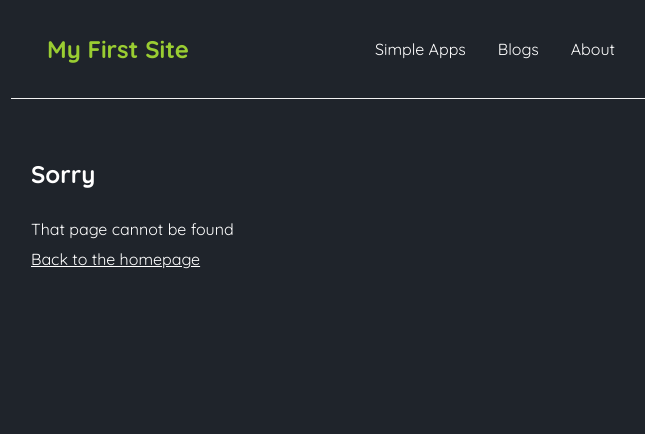
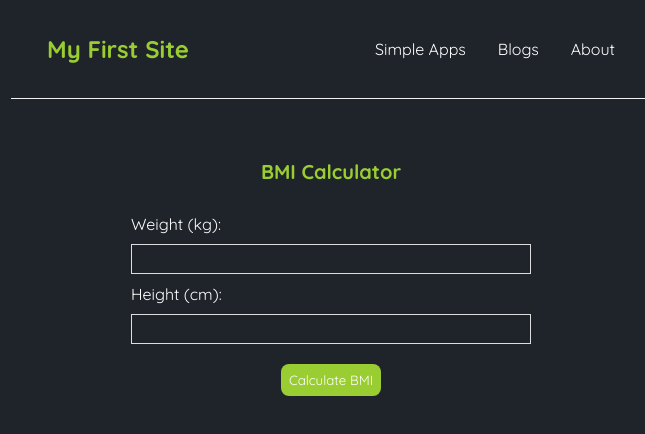
Before and after one commit to mpinmpin/My-First-Site-With-React, a React (Create React App) app: page /bmicalculator in a window 1280 px wide. Shown: the top 434 px of the page, without its empty margins (309-954 px from the left). Built offline with nearby package versions, Linux system fonts and the light colour scheme.

Commit message:
Edited projects' name. Added BMI Calculator

```diff
--- a/package.json
+++ b/package.json
@@ -1,5 +1,5 @@
 {
-  "name": "dojo-blog",
+  "name": "my-site",
   "version": "0.1.0",
   "private": true,
   "dependencies": {
--- a/src/App.js
+++ b/src/App.js
@@ -7,6 +7,7 @@ import NotFound from './NotFound';
 import About from './About';
 import BlogsPage from './BlogsPage';
 import Counter from './Counter';
+import BMICalculator from './BMICalculator';
 
 function App() {
 
@@ -18,6 +19,9 @@ function App() {
           <Switch>
             <Route exact path="/">
               <Home/>
+            </Route>
+            <Route path="/bmicalculator">
+              <BMICalculator/>
             </Route>
             <Route path="/counter">
               <Counter/>
--- /dev/null
+++ b/src/BMICalculator.js
@@ -0,0 +1,41 @@
+import { useState } from "react";
+
+const BMICalculator = () => {
+    const [height, setHeight] = useState('');
+    const [weight, setWeight] = useState('');
+    const [bmi, setBMI] = useState(null);
+
+    const calculateBMI = () => {
+        const weightInPounds = parseFloat(weight);
+        const heightInInches = parseFloat(height / 100);
+        const calculatedBMI = (weightInPounds / (heightInInches * heightInInches));
+
+        setBMI(calculatedBMI.toFixed(2));
+    };
+
+    return (
+        <div className="bmi">
+            <h2>BMI Calculator</h2>
+            <div>
+                <label>Weight (kg):</label>
+                <input
+                type="number"
+                value={weight}
+                onChange={(e) => setWeight(e.target.value)}
+                />
+            </div>
+            <div>
+                <label>Height (cm):</label>
+                <input
+                type="number"
+                value={height}
+                onChange={(e) => setHeight(e.target.value)}
+                />
+                </div>
+            <button onClick={calculateBMI}>Calculate BMI</button>
+            {bmi && <p>Your BMI is: {bmi}</p>}
+        </div>
+     );
+}
+
+export default BMICalculator;
--- a/src/Navbar.js
+++ b/src/Navbar.js
@@ -12,6 +12,7 @@ const Navbar = () => {
                         <i class="fa fa-caret-down"></i>
                     </button>
                     <div className="dropdown-content">
+                        <Link to="/bmicalculator">BMI Calculator</Link>
                         <Link to="/counter">Simple Counter</Link>
                     </div>
                 </div>
@@ -21,7 +22,7 @@ const Navbar = () => {
                     </button>
                     <div className="dropdown-content">
                         <Link to="/blogspage">Blogs Page</Link>
-                        <Link to="/create">New Blog</Link>
+                        <Link to="/create">Create New Blog</Link>
                     </div>
                 </div>
                 <Link to="/about">About</Link>
--- a/src/index.css
+++ b/src/index.css
@@ -85,6 +85,38 @@
   cursor: pointer;
 }
 
+/* BMIcalculator */
+.bmi {
+  max-width: 400px;
+  margin: 0 auto;
+  text-align: center;
+}
+.bmi label {
+  text-align: left;
+  display: block;
+}
+.bmi h2 {
+  font-size: 20px;
+  color: #9ACD32;
+  margin-bottom: 30px;
+}
+.bmi input {
+  width: 100%;
+  padding: 6px 10px;
+  margin: 10px 0;
+  border: 1px solid #ddd;
+  box-sizing: border-box;
+  display: block;
+}
+.bmi button {
+  background: #9ACD32;
+  color: #fff;
+  border: 0;
+  padding: 8px;
+  border-radius: 8px;
+  cursor: pointer;
+  margin: 10px;
+}
 /* create new blog form */
 .create {
   max-width: 400px;
```
Also changed, not shown: 1 other file (tests, documents, lock files or other folders).
